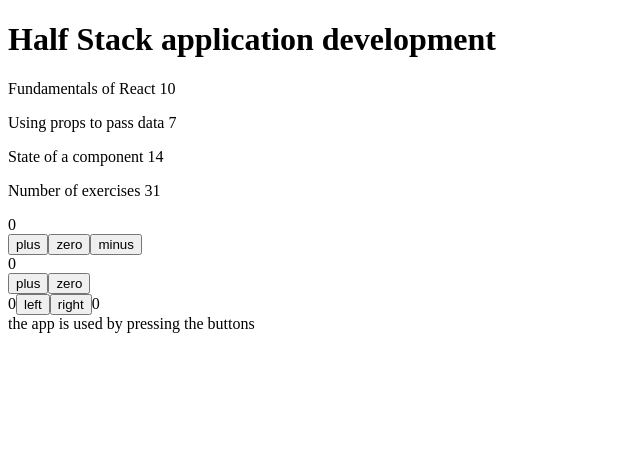
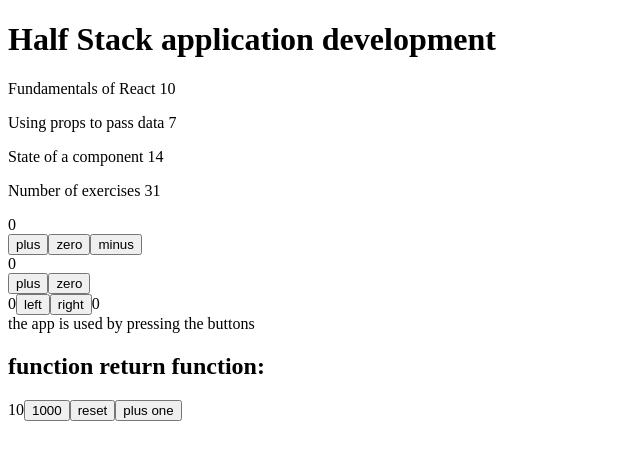
Before and after one commit to tpcmi/full-open-stack, a React (Create React App) app in the folder part1/: page / in a window 1280 px wide. Shown: the top 460 px of the page, without its empty margins (0-640 px from the left). Built offline with nearby package versions, Linux system fonts and the light colour scheme.

Commit message:
feat: 完成课程学习

```diff
--- a/part1/src/App.js
+++ b/part1/src/App.js
@@ -104,6 +104,14 @@
         setRight(right + 1);
     };
 
+    // fuction return function
+    const [value, setValue] = useState(10)
+    // 需要理解是怎样一步步写成箭头函数的简略形式的
+    const setToValue = (newValue) => () => {
+        console.log("newValue: ", newValue);
+        setValue(newValue)
+    }
+
     return (
         <>
             <Header course={course.name} />
@@ -111,9 +119,7 @@
             <Total parts={course.parts} />
             <div>{counter}</div>
             <div>
-                <Button handleClick={increaseByOne} text="plus">
-                    {" "}
-                </Button>
+                <Button handleClick={increaseByOne} text="plus"></Button>
                 <Button handleClick={setToZero} text="zero"></Button>
                 <Button handleClick={decreaseByOne} text="minus"></Button>
             </div>
@@ -129,6 +135,15 @@
                 {right}
                 <History allClicks={allClicks}></History>
             </div>
+            <h2>
+                function return function:
+            </h2>
+            <div>
+                {value}
+                <Button handleClick={setToValue(1000)} text={"1000"}></Button>
+                <Button handleClick={setToValue(0)} text={"reset"}></Button>
+                <Button handleClick={setToValue(value + 1)} text={"plus one"}></Button>
+            </div>
         </>
     );
 };
```
Also changed, not shown: 1 other file (tests, documents, lock files or other folders).
